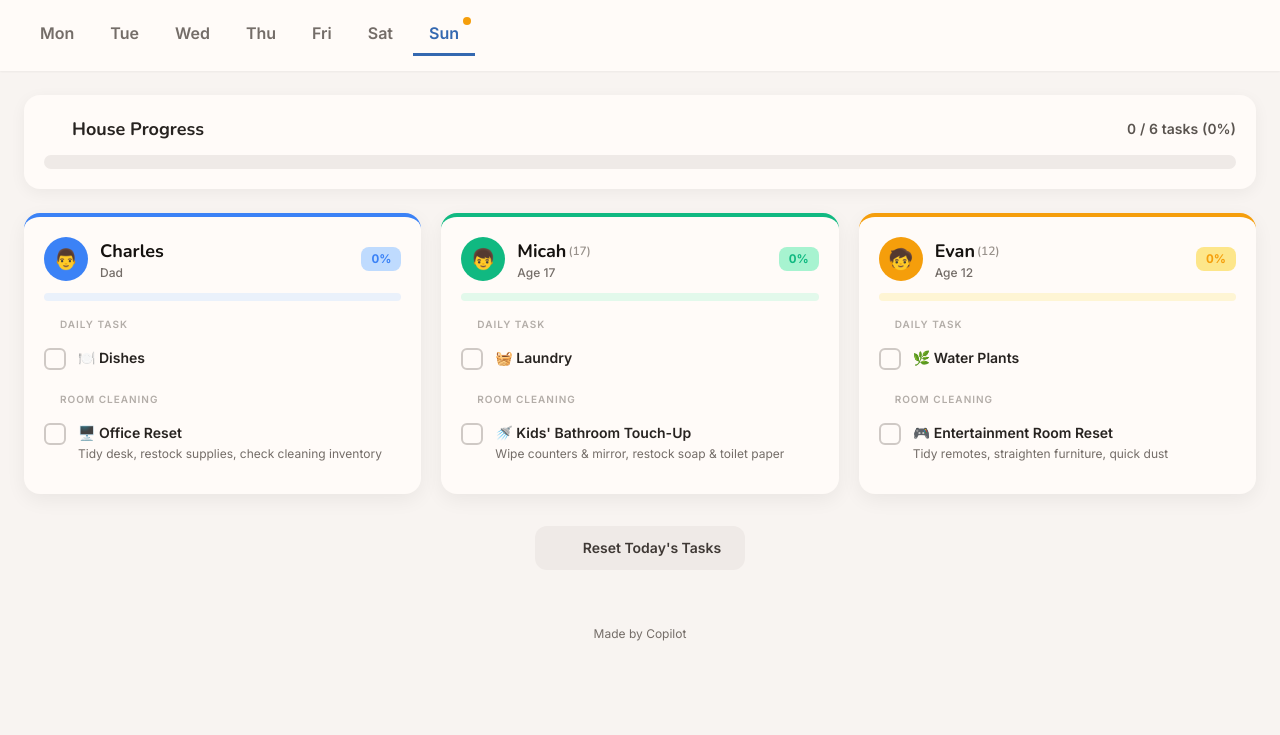
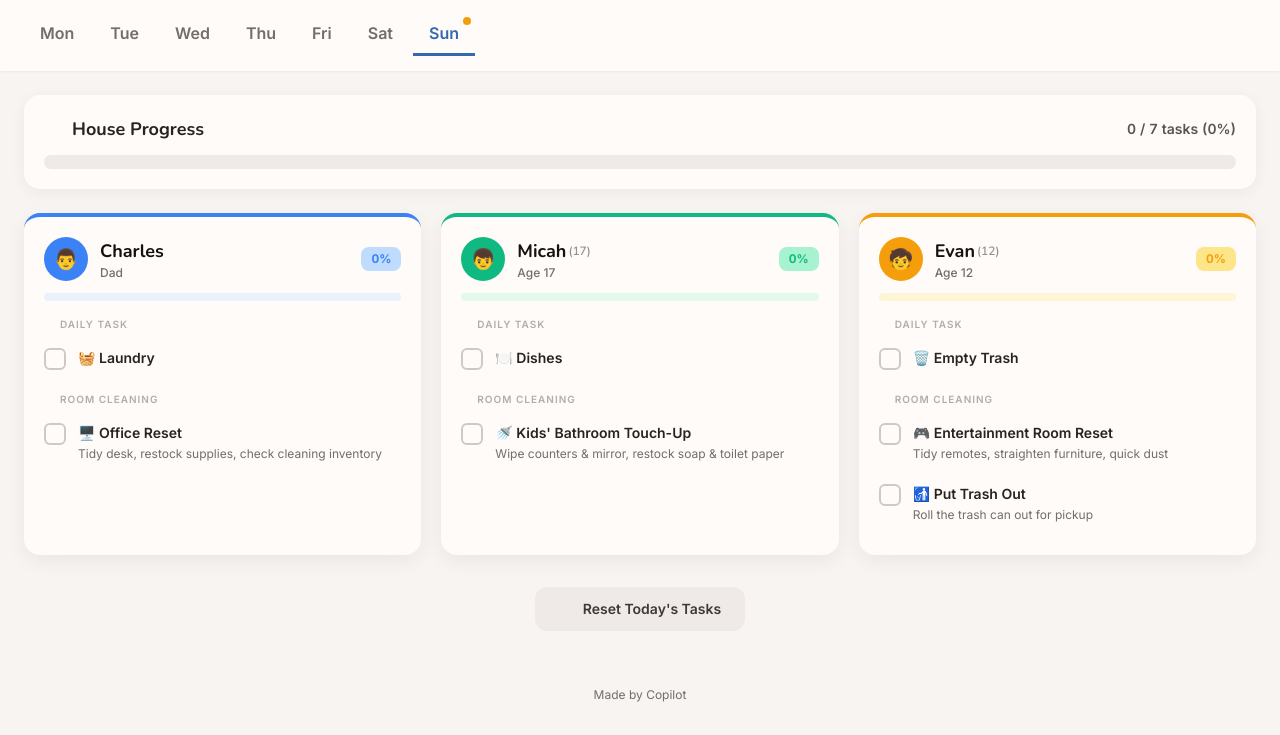
Before and after one commit to iwindon/cleaning, a plain HTML site: page index.html in a window 1280 px wide. Shown: the part 77-812 px from the top of the page. Drawn offline with nearby package versions, Linux system fonts and the light colour scheme.

Commit message:
updated chores

```diff
--- a/index.html
+++ b/index.html
@@ -259,13 +259,13 @@
       ];
 
       const dailyRecurring = {
-        0: { charles: '🍽️ Dishes', micah: '🧺 Laundry', evan: '🌿 Water Plants' },
-        1: { charles: '🌿 Water Plants', micah: '🧺 Laundry', evan: '🍽️ Dishes' },
-        2: { charles: '🧺 Laundry', micah: '🍽️ Dishes', evan: '🌿 Water Plants' },
-        3: { charles: '🍽️ Dishes', micah: '🧺 Laundry', evan: '🌿 Water Plants' },
-        4: { charles: '🌿 Water Plants', micah: '🧺 Laundry', evan: '🍽️ Dishes' },
-        5: { charles: '🧺 Laundry', micah: '🍽️ Dishes', evan: '🌿 Water Plants' },
-        6: { charles: '🍽️ Dishes', micah: '🧺 Laundry', evan: '🌿 Water Plants' },
+        0: { charles: '🧺 Laundry', micah: '🍽️ Dishes', evan: '🗑️ Empty Trash' },
+        1: { charles: '🧺 Laundry', micah: '🍽️ Dishes', evan: '🗑️ Empty Trash' },
+        2: { charles: '🧺 Laundry', micah: '🍽️ Dishes', evan: '🗑️ Empty Trash' },
+        3: { charles: '🧺 Laundry', micah: '🍽️ Dishes', evan: '🗑️ Empty Trash' },
+        4: { charles: '🧺 Laundry', micah: '🍽️ Dishes', evan: '🗑️ Empty Trash' },
+        5: { charles: '🧺 Laundry', micah: '🍽️ Dishes', evan: '🗑️ Empty Trash' },
+        6: { charles: '🧺 Laundry', micah: '🍽️ Dishes', evan: '🗑️ Empty Trash' },
       };
 
       const roomTasks = {
@@ -273,7 +273,10 @@
           title: 'First Floor: Office & Living Room',
           charles: [{ icon: '🖥️', room: 'Office', tasks: 'Dust surfaces, vacuum floor, organize desk' }],
           micah: [{ icon: '🛋️', room: 'Living Room', tasks: 'Vacuum carpet/floors, dust furniture, straighten cushions & throws' }],
-          evan: [{ icon: '🚿', room: 'First Floor Bathroom', tasks: 'Wipe sink & toilet exterior, replace hand towels, restock soap' }],
+          evan: [
+            { icon: '🚿', room: 'First Floor Bathroom', tasks: 'Wipe sink & toilet exterior, replace hand towels, restock soap' },
+            { icon: '♻️', room: 'Bring Trash Can Back', tasks: 'Return the trash can to the back yard' }
+          ],
         },
         1: {
           title: 'Kitchen & Guest Room',
@@ -283,7 +286,7 @@
         },
         2: {
           title: "Kids' Bedrooms",
-          charles: [{ icon: '🗑️', room: 'Trash Day', tasks: 'Gather & take out all home trash cans' }],
+          charles: [{ icon: '🧼', room: 'Hallway Touch-Up', tasks: 'Quick straighten-up, spot clean surfaces, and tidy shared areas' }],
           micah: [{ icon: '🛏️', room: "Micah's Bedroom", tasks: 'Full clean: vacuum, dust all surfaces, organize & make bed' }],
           evan: [{ icon: '🛏️', room: "Evan's Bedroom", tasks: 'Tidy up, put away clothes, make bed, wipe surfaces' }],
         },
@@ -309,7 +312,10 @@
           title: 'Light Reset & Prep for Week',
           charles: [{ icon: '🖥️', room: 'Office Reset', tasks: 'Tidy desk, restock supplies, check cleaning inventory' }],
           micah: [{ icon: '🚿', room: "Kids' Bathroom Touch-Up", tasks: 'Wipe counters & mirror, restock soap & toilet paper' }],
-          evan: [{ icon: '🎮', room: 'Entertainment Room Reset', tasks: 'Tidy remotes, straighten furniture, quick dust' }],
+          evan: [
+            { icon: '🎮', room: 'Entertainment Room Reset', tasks: 'Tidy remotes, straighten furniture, quick dust' },
+            { icon: '🚮', room: 'Put Trash Out', tasks: 'Roll the trash can out for pickup' }
+          ],
         },
       };
 
```
